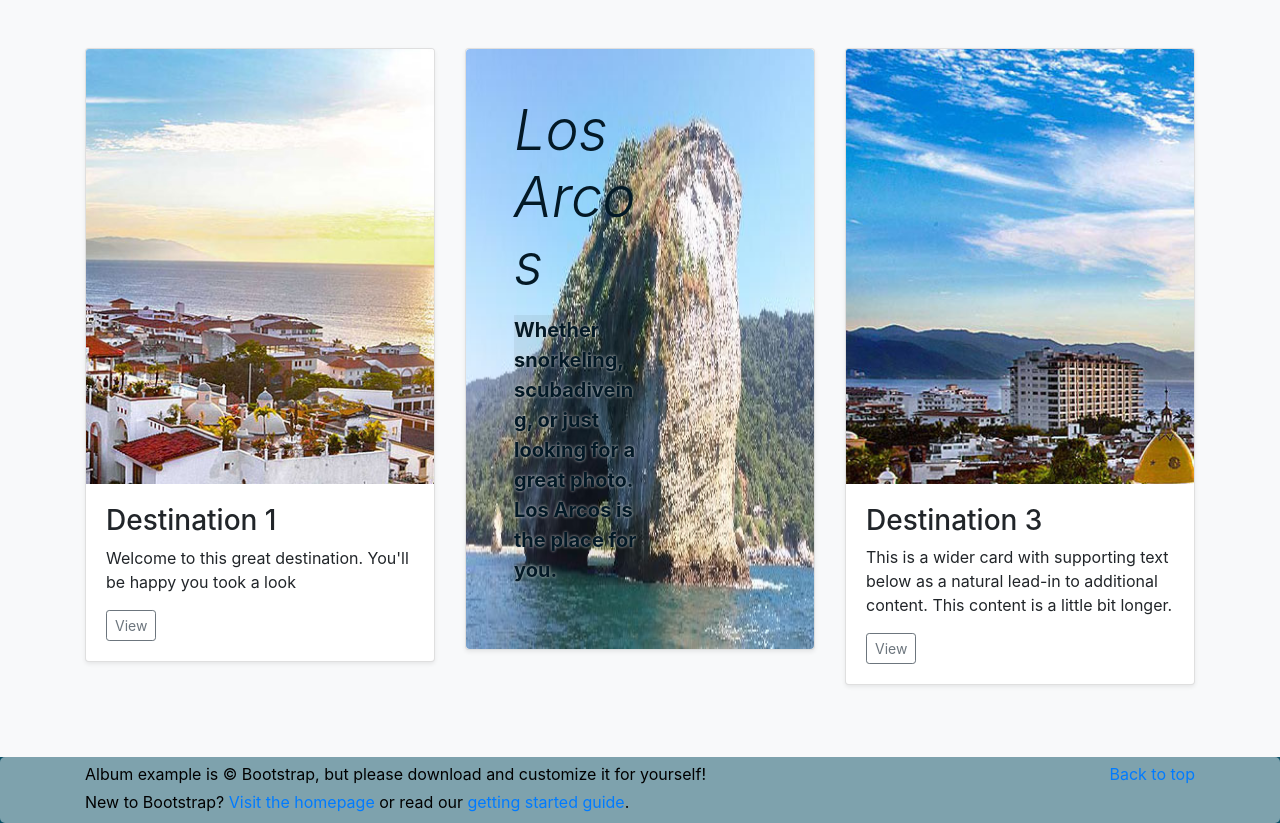
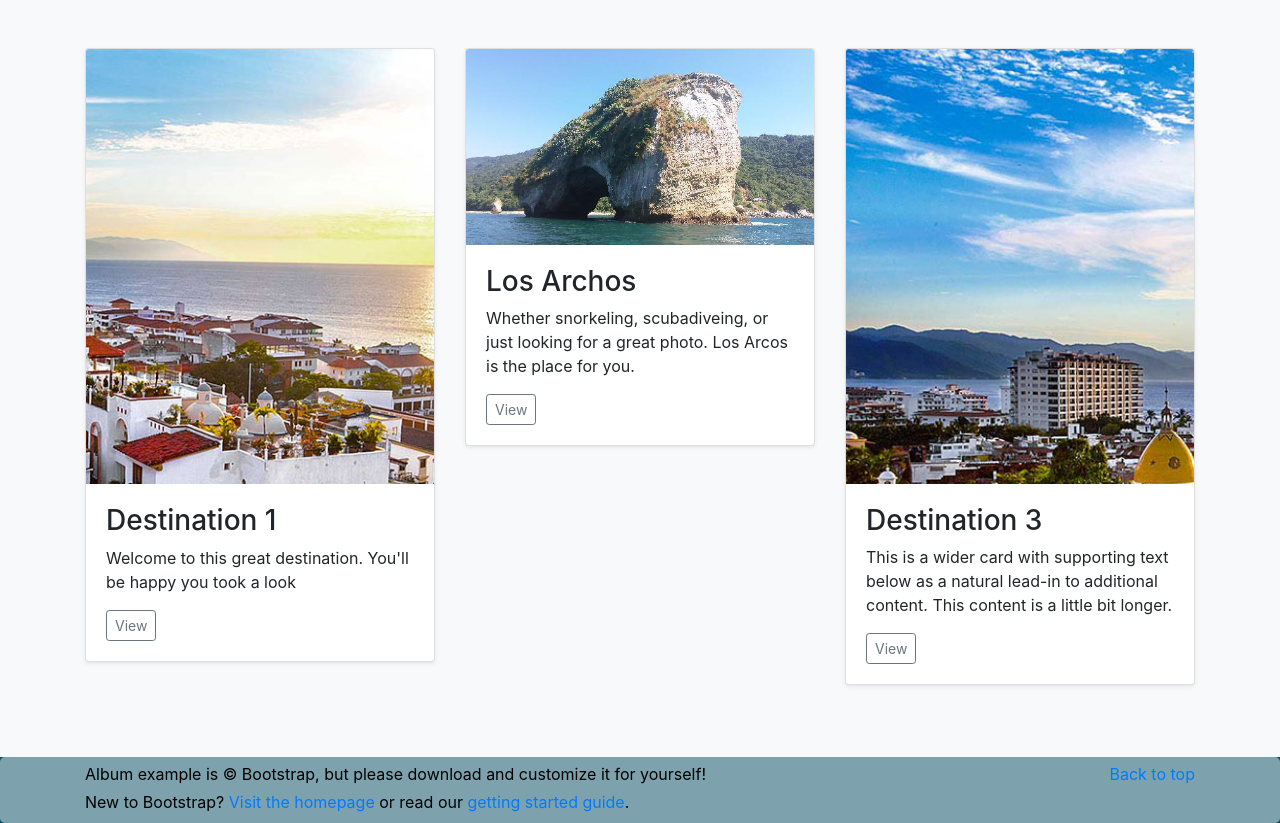
Before and after one commit to mrmalsh/group-project, a plain HTML site: page index.html in a window 1280 px wide. Shown: the part 474-1297 px from the top of the page. Drawn offline with nearby package versions, Linux system fonts and the light colour scheme.

Commit message:
option sucked on big screens undid it.

```diff
--- a/css/style.css
+++ b/css/style.css
@@ -21,7 +21,7 @@ body {
   background-size: 100% 100%;
   color: #031926;
 }
-.arcos p {
+.arcos {
   font-weight: bold;
   text-shadow: lightgrey 0 0 3px;
   background-color: rgba(0, 0, 0, 0.06);
--- a/index.html
+++ b/index.html
@@ -76,18 +76,6 @@
             </div>
           </div>
           <div class="col-md-4">
-              <a href="d2.html">
-              <div class="card mb-4 shadow-sm">
-                <div class="jumbotron p-3 p-md-5 rounded bg-dark arcos">
-                  <div class="col-md-6 px-0">
-                    <h1 class="display-4 font-italic">Los Arcos</h1>
-                    <p class="lead my-3">Whether snorkeling, scubadiveing, or just looking for a great photo. Los Arcos is the place for you.</p>
-                  </div>
-                </div>
-              </div>
-              </a>
-            </div>
-          <!-- <div class="col-md-4">
             <div class="card mb-4 shadow-sm">
               <img class="card-img-top" src="img/losarcos1.jpg" alt="los Archos">
               <div class="card-body">
@@ -102,7 +90,7 @@
                 </div>
               </div>
             </div>
-          </div> -->
+          </div>
           <div class="col-md-4">
             <div class="card mb-4 shadow-sm">
               <img class="card-img-top" src="img/puerto-vallarta-thumb-3.jpg" alt="Card image cap">
```
